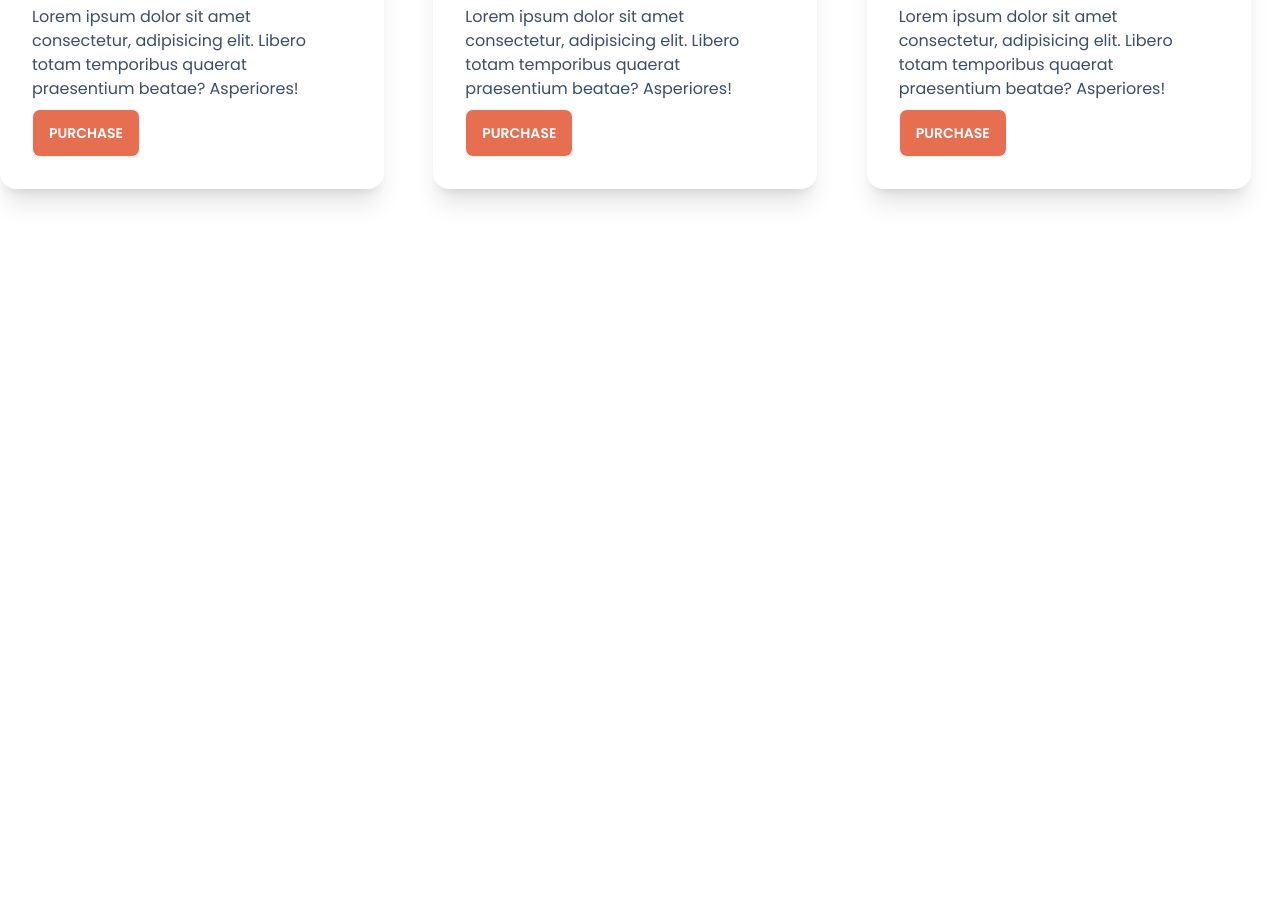
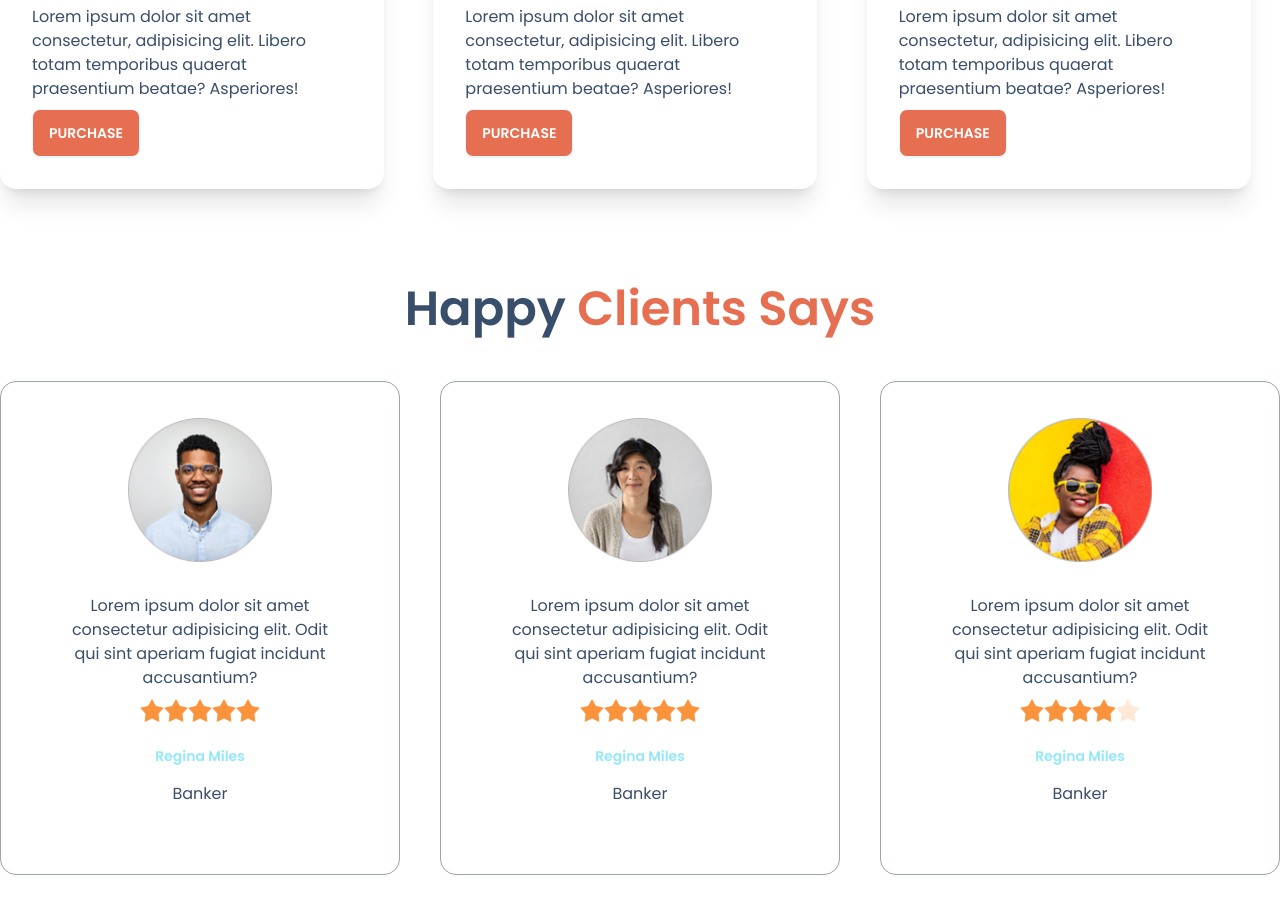
Before and after one commit to asif-444/biker-zone, a plain HTML site: page index.html in a window 1280 px wide. Shown: the part 1137-2050 px from the top of the page. Before the commit the page ends 1422 px from the top, so only its background shows below. Drawn offline with nearby package versions, Linux system fonts and the light colour scheme.

Commit message:
added client section

```diff
--- a/index.html
+++ b/index.html
@@ -214,6 +214,74 @@
                   </div>
             </div>
         </section>
+
+        <!-- happy clients -->
+        <section class="my-24">
+            <h3 class="text-5xl mb-12 font-semibold text-center">Happy <span class="text-bike-primary">Clients Says</span></h3>
+            <div class="grid grid-cols-1 md:grid-cols-2 lg:grid-cols-3 gap-10">
+
+                <!-- first review -->
+                <div class="card  bg-base-100 p-9 border border-gray-400">
+                    <figure><img class="w-36" src="/images/others/user-1.png" alt="Shoes" /></figure>
+                    <div class="card-body">
+                      <p class="text-center">
+                        Lorem ipsum dolor sit amet consectetur adipisicing elit. Odit qui sint aperiam fugiat incidunt accusantium?
+                      </p>
+                      <div class="rating justify-center">
+                        <input type="radio" name="rating-2" class="mask mask-star-2 bg-orange-400" />
+                        <input type="radio" name="rating-2" class="mask mask-star-2 bg-orange-400"  />
+                        <input type="radio" name="rating-2" class="mask mask-star-2 bg-orange-400" />
+                        <input type="radio" name="rating-2" class="mask mask-star-2 bg-orange-400" checked/>
+                        <input type="radio" name="rating-2" class="mask mask-star-2 bg-orange-400" />
+                      </div>
+                      <div class="text-center space-y-4 mt-4">
+                        <h4 class="text-sm font-semibold text-info">Regina Miles</h4>
+                        <p>Banker</p>
+                      </div>
+                    </div>
+                  </div>
+                <!-- second review -->
+                <div class="card  bg-base-100 p-9 border border-gray-400">
+                    <figure><img class="w-36" src="/images/others/user-2.png" alt="Shoes" /></figure>
+                    <div class="card-body">
+                      <p class="text-center">
+                        Lorem ipsum dolor sit amet consectetur adipisicing elit. Odit qui sint aperiam fugiat incidunt accusantium?
+                      </p>
+                      <div class="rating justify-center">
+                        <input type="radio" name="rating-2" class="mask mask-star-2 bg-orange-400" />
+                        <input type="radio" name="rating-2" class="mask mask-star-2 bg-orange-400"  />
+                        <input type="radio" name="rating-2" class="mask mask-star-2 bg-orange-400" />
+                        <input type="radio" name="rating-2" class="mask mask-star-2 bg-orange-400" checked/>
+                        <input type="radio" name="rating-2" class="mask mask-star-2 bg-orange-400" />
+                      </div>
+                      <div class="text-center space-y-4 mt-4">
+                        <h4 class="text-sm font-semibold text-info">Regina Miles</h4>
+                        <p>Banker</p>
+                      </div>
+                    </div>
+                  </div>
+                <!-- third review -->
+                <div class="card  bg-base-100 p-9 border border-gray-400">
+                    <figure><img class="w-36" src="/images/others/user-3.png" alt="Shoes" /></figure>
+                    <div class="card-body">
+                      <p class="text-center">
+                        Lorem ipsum dolor sit amet consectetur adipisicing elit. Odit qui sint aperiam fugiat incidunt accusantium?
+                      </p>
+                      <div class="rating justify-center">
+                        <input type="radio" name="rating-2" class="mask mask-star-2 bg-orange-400" />
+                        <input type="radio" name="rating-2" class="mask mask-star-2 bg-orange-400"  />
+                        <input type="radio" name="rating-2" class="mask mask-star-2 bg-orange-400" />
+                        <input type="radio" name="rating-2" class="mask mask-star-2 bg-orange-400" checked/>
+                        <input type="radio" name="rating-2" class="mask mask-star-2 bg-orange-400" />
+                      </div>
+                      <div class="text-center space-y-4 mt-4">
+                        <h4 class="text-sm font-semibold text-info">Regina Miles</h4>
+                        <p>Banker</p>
+                      </div>
+                    </div>
+                  </div>
+            </div>
+        </section>
     </main>
     <footer>
 
```
